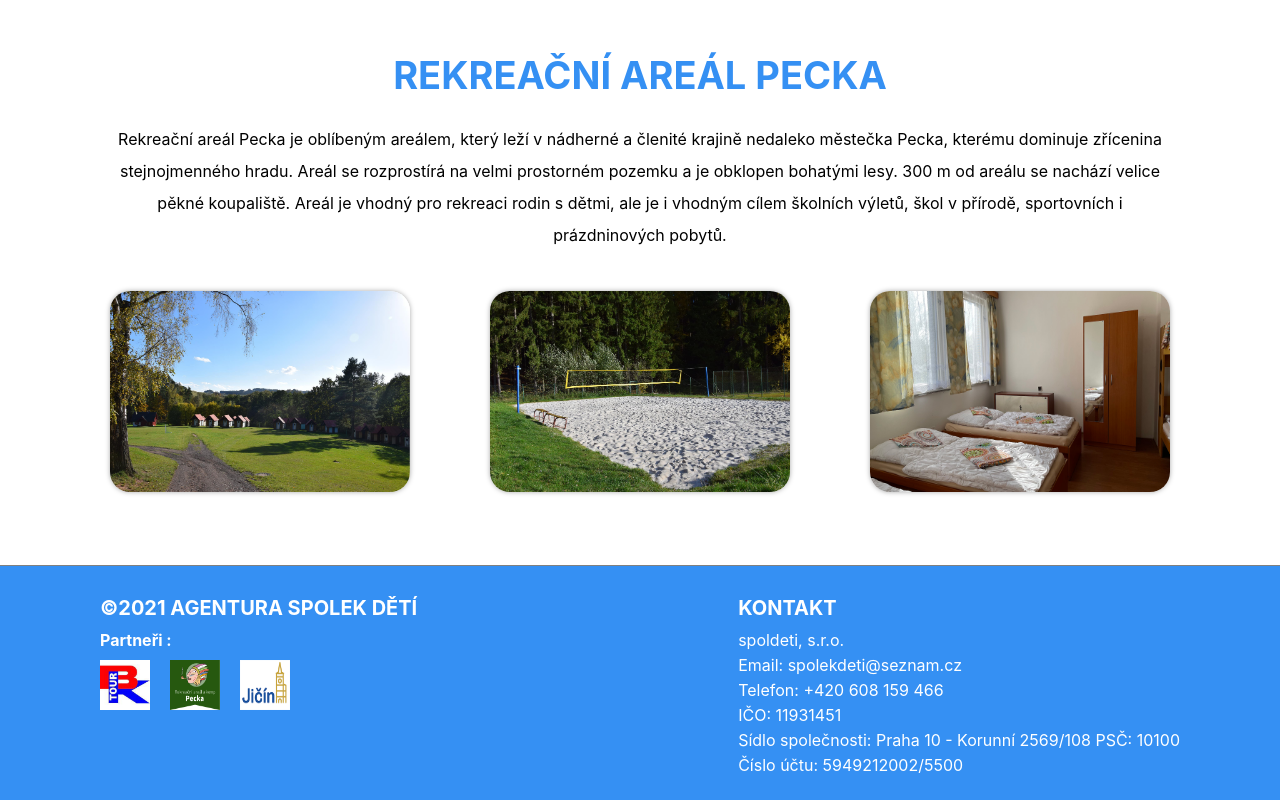
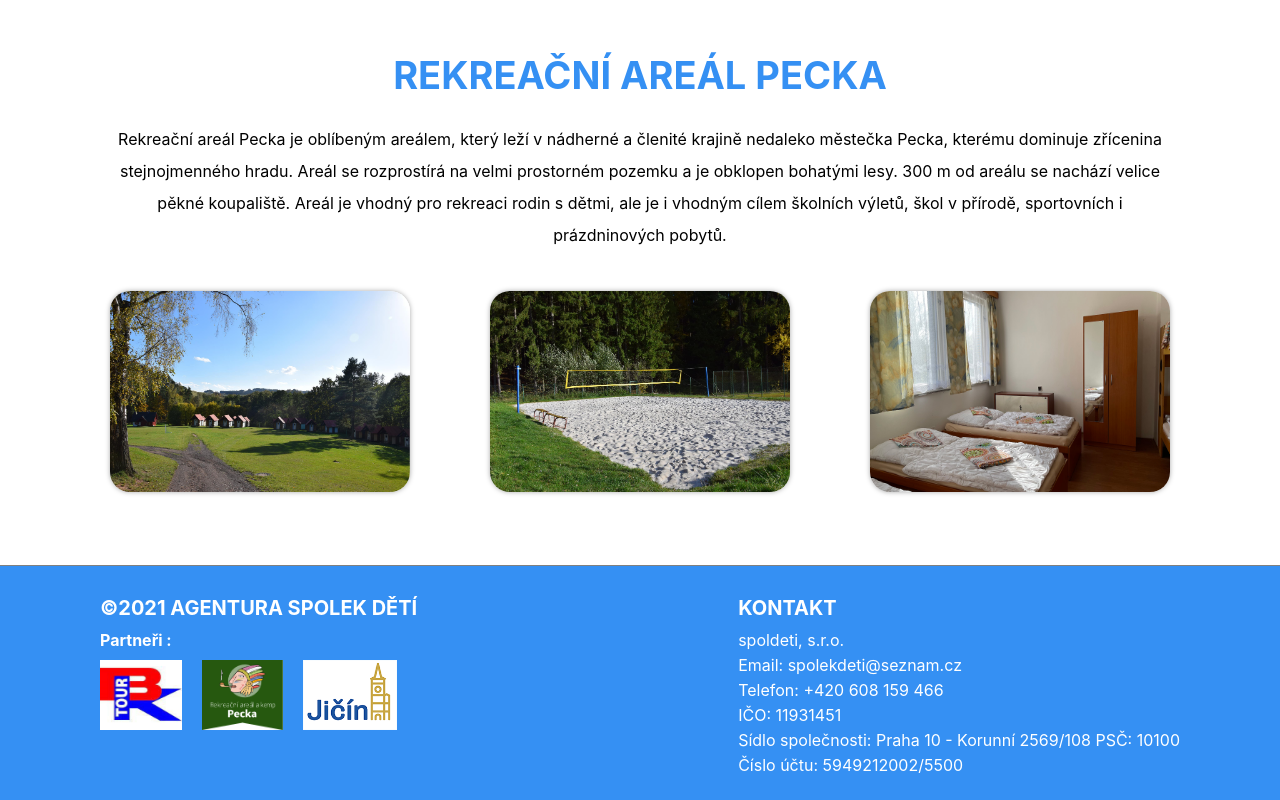
Before and after one commit to saltyfedor/spolekdeti, a React (Create React App) app: page / in a window 1280 px wide. Shown: the part 1626-2426 px from the top of the page. Built offline with nearby package versions, Linux system fonts and the light colour scheme; no server answers.

Commit message:
tweaked logos

```diff
--- a/src/index.css
+++ b/src/index.css
@@ -544,8 +544,8 @@ p{
 
 .footer-logo{
   flex-grow: 1;
-  max-width: 50px;
-  max-height: 50px;
+
+  max-height: 70px;
   margin-right: 20px;
   flex-basis: 10px;
 }
```
